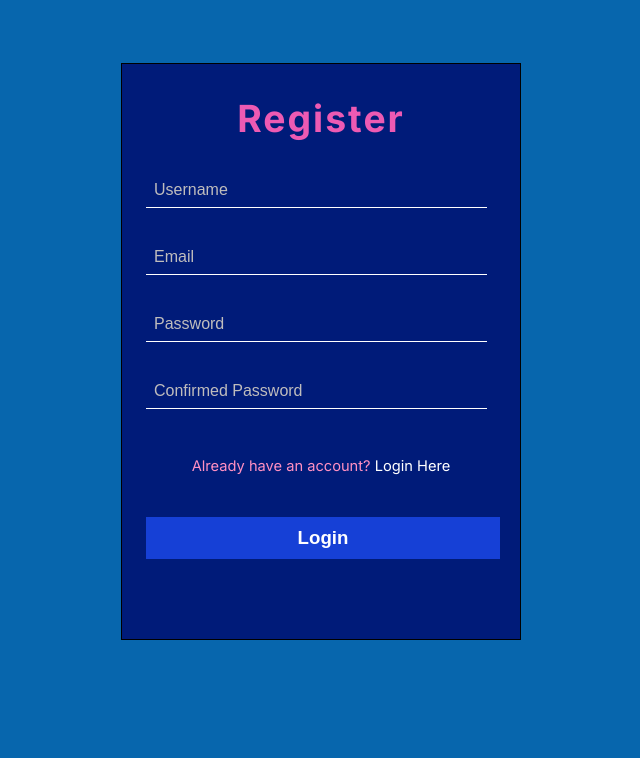
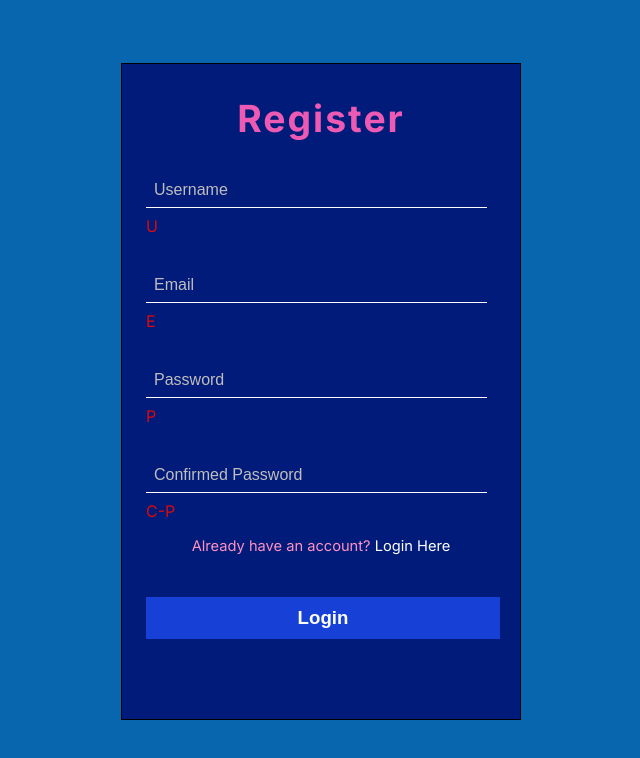
Before and after one commit to VannyTep/Login-and-Register-Form, a React (Vite) app in the folder client/: page /register in a window 1280 px wide. Shown: the top 758 px of the page, without its empty margins (319-959 px from the left). Built offline with nearby package versions, Linux system fonts and the light colour scheme.

Commit message:
Fix some html tags and working on validation

```diff
--- /dev/null
+++ b/client/src/js/registerValidation.js
@@ -0,0 +1,10 @@
+function RegisterValidation(values) {
+  let errors = {};
+  const email_pattern = /[a-z0-9._%+-]+@[a-z0-9.-]+.[a-z]{2,4}$/;
+  const password_pattern =
+    /^(?=.*[a-z])(?=.*[A-Z])(?=.*[0-9])(?=.*[!@#$%^&*_=+-]).{8,24}$/;
+
+  return errors;
+}
+
+export default RegisterValidation;
--- a/client/src/pages/RegisterForm.jsx
+++ b/client/src/pages/RegisterForm.jsx
@@ -1,32 +1,89 @@
+import { useState } from "react";
 import "../styles/RegisterForm.css";
+import RegisterValidation from "../js/registerValidation";
 
 function RegisterForm() {
+  const [values, setValues] = useState({
+    username: "",
+    email: "",
+    password: "",
+    confirmed_password: "",
+  });
+
+  const [errors, setErrors] = useState({});
+
+  const handleInput = (e) => {
+    setValues((prev) => ({
+      ...prev,
+      [event.target.name]: [event.target.value],
+    }));
+  };
+
+  const handleSubmit = (e) => {
+    e.preventDefault();
+    setErrors(RegisterValidation(values));
+  };
+
   return (
     <div className="container">
-      <form action="">
+      <form action="" onSubmit={handleSubmit}>
         <h1>Register</h1>
+        <div className="username-input-container">
           <input
             type="text"
             name="username"
             id="username-input"
             placeholder="Username"
+            onChange={handleInput}
           />
-        <input type="email" name="email" id="email-input" placeholder="Email" />
+          <span id="errors-username">
+            {errors.username ? errors.username : "U"}
+          </span>
+        </div>
+
+        <div className="email-input-container">
+          <input
+            type="email"
+            name="email"
+            id="email-input"
+            placeholder="Email"
+            onChange={handleInput}
+          />
+          <span id="errors-email">
+            {errors.username ? errors.username : "E"}
+          </span>
+        </div>
+
+        <div className="password-input-container">
           <input
             type="password"
             name="password"
             id="password-input"
             placeholder="Password"
+            onChange={handleInput}
           />
+          <span id="errors-email">
+            {errors.password ? errors.password : "P"}
+          </span>
+        </div>
+
+        <div className="confirmed-password-input-container">
           <input
             type="password"
-          name="confirmed-password"
+            name="confirmed_password"
             id="confirmed-password-input"
             placeholder="Confirmed Password"
+            onChange={handleInput}
           />
+          <span id="errors-confirmed-password">
+            {errors.confirmed_password ? errors.confirmed_password : "C-P"}
+          </span>
+        </div>
+
         <p id="having-acc-txt">
           Already have an account? <a href="">Login Here</a>
         </p>
+
         <input type="submit" value="Login" id="submit-btn" />
       </form>
     </div>
--- a/client/src/styles/RegisterForm.css
+++ b/client/src/styles/RegisterForm.css
@@ -14,7 +14,7 @@ h1 {
   text-align: center;
   font-size: 28pt;
   margin-top: 0;
-  margin-bottom: 2rem;
+  margin-bottom: 0;
   color: #ed5ab3;
 }
 
@@ -39,7 +39,8 @@ form input[type="password"] {
   background: none;
   border-bottom: 1px solid white;
   color: white;
-  margin-bottom: 2rem;
+  margin-top: 2rem;
+  margin-bottom: 0.5rem;
   transition: 0.2s ease-in;
 }
 form input[type="text"]::placeholder,
@@ -78,3 +79,12 @@ form input[type="password"]:focus {
   padding: 0 8px 16px 8px;
   font-size: 13pt;
 }
+
+#errors-username,
+#errors-email,
+#errors-password,
+#errors-confirmed-password {
+  margin: 0;
+  margin-top: 5px;
+  color: rgb(220, 10, 10);
+}
```
Lines whose indentation alone changed are shown as unchanged.
